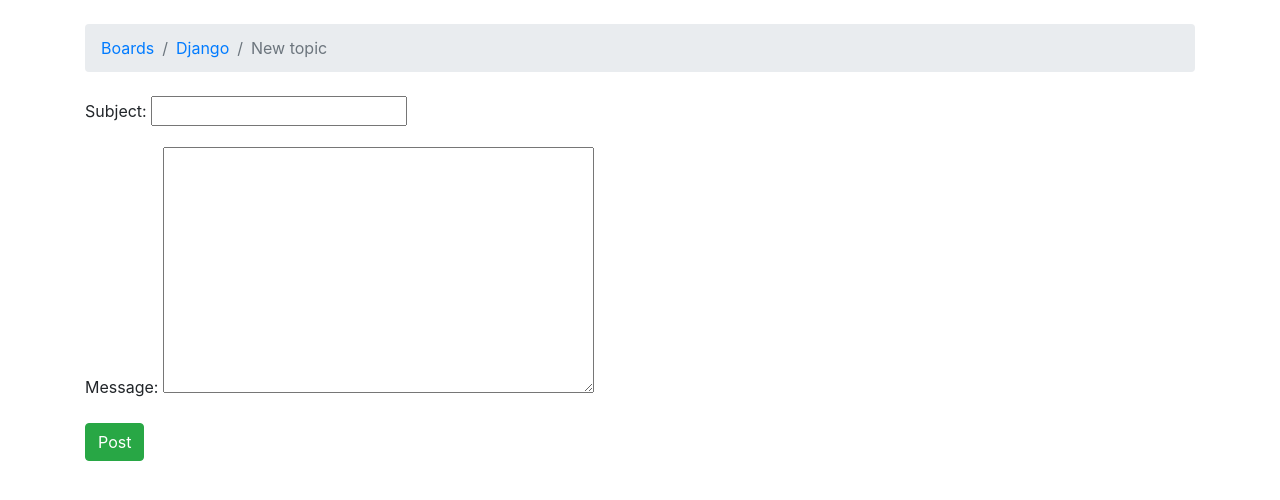
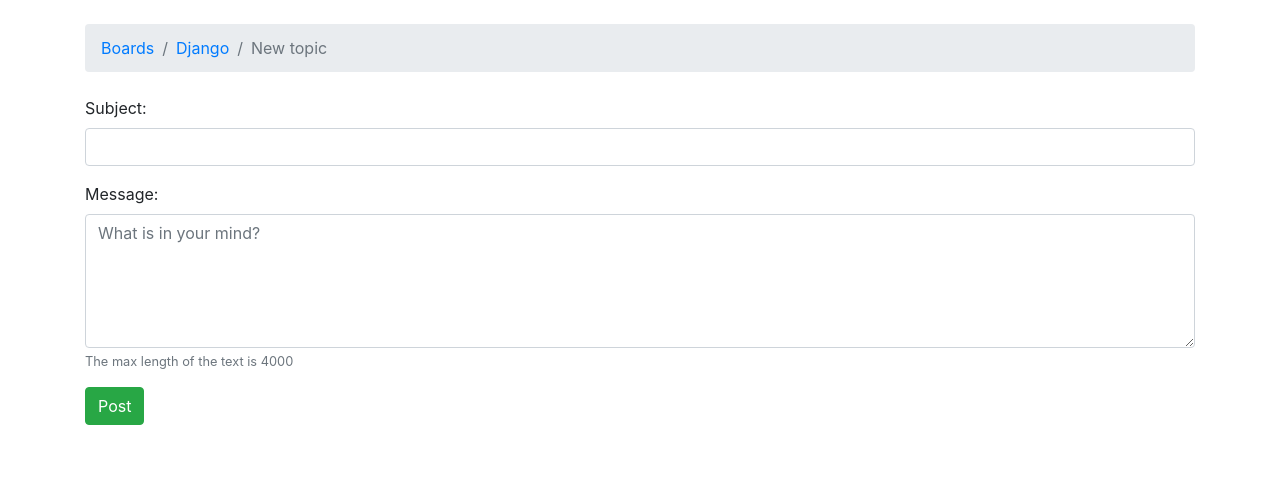
Before and after one commit to ilgatto88/django-test, a Django app: page /boards/1/new/ in a window 1280 px wide. Shown: the part 56-556 px from the top of the page. Run offline with Django 3.2, Linux system fonts and the light colour scheme; data comes from the database, SQL or seed files in the repository; some libraries are stand-ins or nearby versions; some web fonts are replaced.

Commit message:
before part 4

```diff
--- a/boards/forms.py
+++ b/boards/forms.py
@@ -2,7 +2,13 @@ from django import forms
 from .models import Topic
 
 class NewTopicForm(forms.ModelForm):
-    message = forms.CharField(widget=forms.Textarea(), max_length=4000)
+    message = forms.CharField(
+        widget=forms.Textarea(
+            attrs = {'rows':5, 'placeholder': 'What is in your mind?'}
+        ),
+        max_length=4000,
+        help_text='The max length of the text is 4000'
+        )
 
     class Meta:
         model = Topic
--- a/myproject/settings.py
+++ b/myproject/settings.py
@@ -37,8 +37,8 @@ INSTALLED_APPS = [
     'django.contrib.sessions',
     'django.contrib.messages',
     'django.contrib.staticfiles',
-
-    'boards'
+    'widget_tweaks',
+    'boards',
 ]
 
 MIDDLEWARE = [
--- /dev/null
+++ b/templates/includes/form.html
@@ -0,0 +1,28 @@
+{% load widget_tweaks %}
+
+{% for field in form %}
+  <div class="form-group">
+    {{ field.label_tag }}
+
+    {% if form.is_bound %}
+      {% if field.errors %}
+        {% render_field field class="form-control is-invalid" %}
+        {% for error in field.errors %}
+          <div class="invalid-feedback">
+            {{ error }}
+          </div>
+        {% endfor %}
+      {% else %}
+        {% render_field field class="form-control is-valid" %}
+      {% endif %}
+    {% else %}
+      {% render_field field class="form-control" %}
+    {% endif %}
+
+    {% if field.help_text %}
+      <small class="form-text text-muted">
+        {{ field.help_text }}
+      </small>
+    {% endif %}
+  </div>
+{% endfor %}
--- a/templates/new_topic.html
+++ b/templates/new_topic.html
@@ -1,4 +1,6 @@
 {% extends 'base.html' %}
+
+{% load widget_tweaks %}
 
 {% block title %}Start a New Topic{% endblock %}
 
@@ -9,9 +11,9 @@
 {% endblock %}
 
 {% block content %}
-  <form method="post">
+  <form method="post" novalidate>
     {% csrf_token %}
-    {{ form.as_p}}
+    {% include 'includes/form.html' %}
     <button type="submit" class="btn btn-success">Post</button>
   </form>
 {% endblock %}
```
Also changed, not shown: boards/tests.py (+18 -0 lines).
